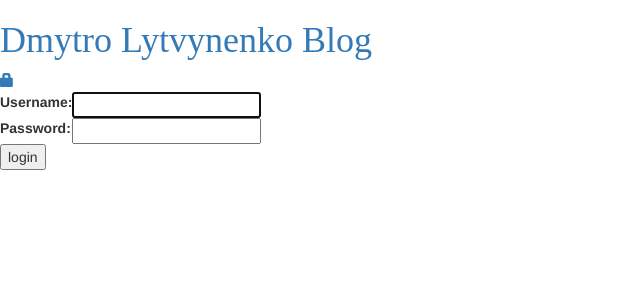
After one commit to kadimka/CV_Blog, a Django app: page /accounts/login/ in a window 1280 px wide. The commit adds this page. Shown: the top 300 px of the page, without its empty margins (0-640 px from the left). Run offline with Django 3.2, Linux system fonts and the light colour scheme; some libraries are stand-ins or nearby versions.

Commit message:
commit login/logout logic

```diff
--- a/blog/templates/blog/base.html
+++ b/blog/templates/blog/base.html
@@ -16,6 +16,9 @@
         {% if user.is_authenticated %}
         <a href="{% url 'post_new' %}" class="top-menu"><span class="glyphicon-plus"></span></a>
         <a href="{% url 'post_draft_list' %}" class="top-menu"><span class="glyphicon glyphicon-edit"></span></a>
+        <p class="top-menu">Hello {{ user.username }} <small>(<a href="{% url 'logout' %}">Log out</a>)</small></p>
+        {% else %}
+         <a href="{% url 'login' %}" class="top-menu"><span class="glyphicon glyphicon-lock"></span></a>
         {% endif %}
     </div>
 
--- /dev/null
+++ b/blog/templates/registration/login.html
@@ -0,0 +1,23 @@
+{% extends "blog/base.html" %}
+
+{% block content %}
+    {% if form.errors %}
+        <p>Your username and password didn't match. Please try again.</p>
+    {% endif %}
+
+    <form method="post" action="{% url 'login' %}">
+        {% csrf_token %}
+        <table>
+            <tr>
+                <td>{{ form.username.label_tag }}</td>
+                <td>{{ form.username }}</td>
+            </tr>
+            <tr>
+                <td>{{ form.password.label_tag }}</td>
+                <td>{{ form.password }}</td>
+            </tr>
+        </table>
+        <input type="submit" value="login" />
+        <input type="hidden" name="text" value="{{ next }}">
+    </form>
+{% endblock %}
--- a/blog/urls.py
+++ b/blog/urls.py
@@ -1,11 +1,13 @@
 from django.conf.urls import url
 from . import views
+from django.contrib.auth import views as dviews
+
 
 from django.conf import settings
 from django.conf.urls.static import static
 
 urlpatterns = [
-    url(r'^$', views.post_list),
+    url(r'^$', views.post_list, name='post_list'),
     url(r'^resume$', views.resume),
     url(r'^post/(?P<pk>\d+)/$', views.post_detail, name='post_detail'),
     url(r'^post/new/$', views.post_new, name='post_new'),
@@ -13,4 +15,6 @@ urlpatterns = [
     url('drafts/', views.post_draft_list, name='post_draft_list'),
     url('post/(?P<pk>\d+)/publish/', views.post_publish, name='post_publish'),
     url('post/(?P<pk>\d+)/remove/', views.post_remove, name='post_remove'),
+    url('accounts/login/', dviews.LoginView.as_view(), name='login'),
+    url('accounts/logout/', dviews.LogoutView.as_view(next_page='/'), name='logout'),
 ] + static(settings.MEDIA_URL, document_root=settings.MEDIA_ROOT)
--- a/mycvblog/settings.py
+++ b/mycvblog/settings.py
@@ -122,3 +122,5 @@ STATIC_ROOT = os.path.join(BASE_DIR, 'static')
 
 MEDIA_URL = '/media/'
 MEDIA_ROOT = os.path.join(os.path.dirname(BASE_DIR), 'blog/media')
+
+LOGIN_REDIRECT_URL = '/'
```
Also changed, not shown: blog/views.py (+6 -1 lines).
